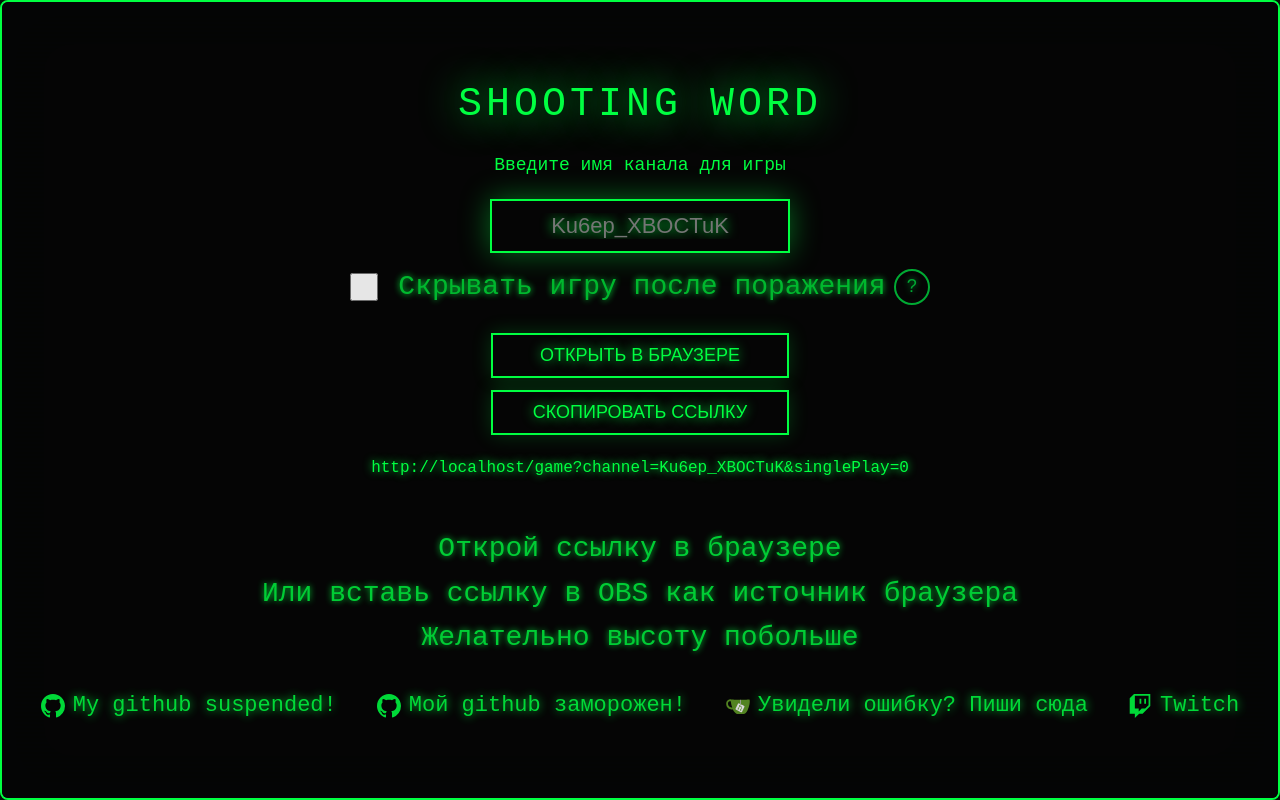
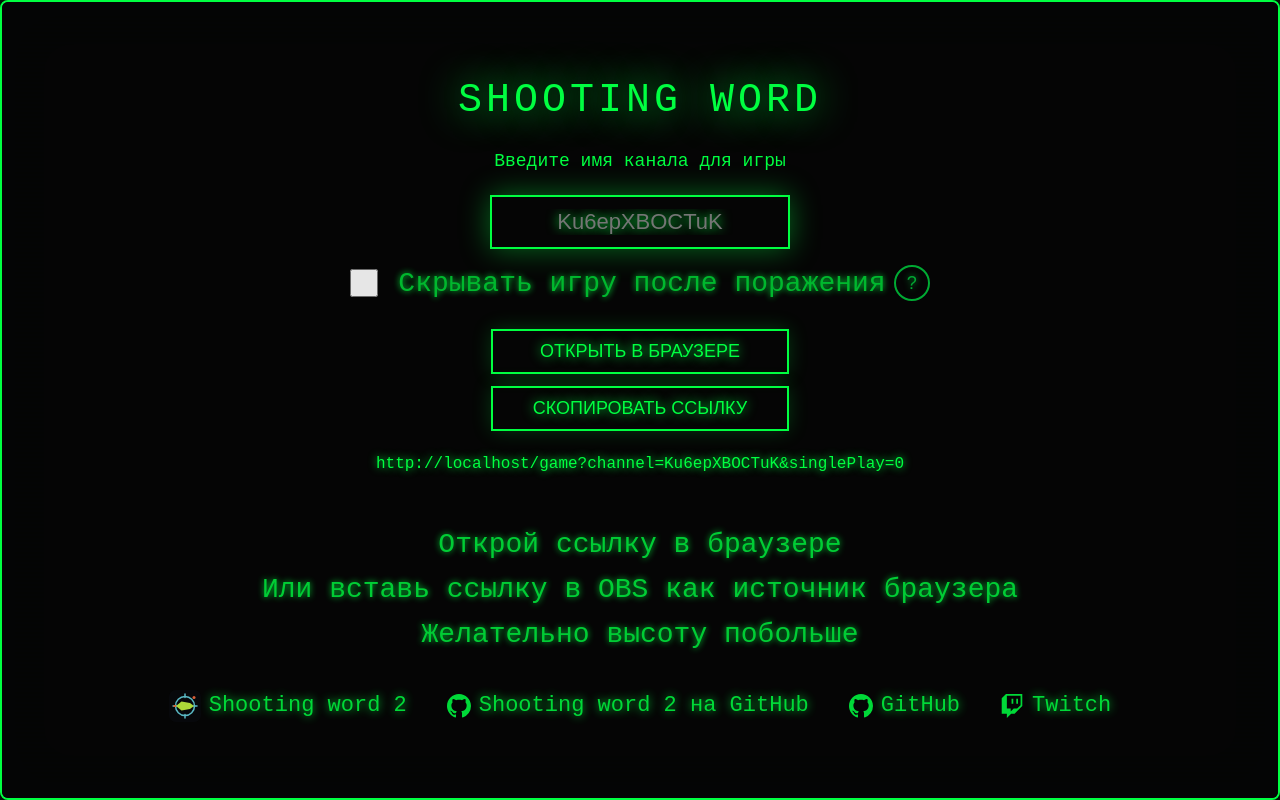
Before and after one commit to Ku6epXBOCTuK/shooting-word-html, a website with bundled scripts: page index.html in a window 1280 px wide. Built offline with nearby package versions, Linux system fonts and the light colour scheme.

Commit message:
feat: update username, add links to next game

```diff
--- a/index.html
+++ b/index.html
@@ -11,7 +11,7 @@
       <div id="channel-form">
         <div class="screen-title">SHOOTING WORD</div>
         <div class="screen-subtitle">Введите имя канала для игры</div>
-        <input type="text" id="channel-input" placeholder="Ku6ep_XBOCTuK" autofocus />
+        <input type="text" id="channel-input" placeholder="Ku6epXBOCTuK" autofocus />
         <div id="settings-panel">
           <div class="settings-row">
             <label class="settings-label">
@@ -39,25 +39,17 @@
           Желательно высоту побольше<br />
         </div>
         <div class="links-row">
-          <a
-            href="https://dev.to/ku6epxboctuk/anatomy-of-a-ban-why-login-with-github-is-the-biggest-architectural-mistake-of-your-life-1715"
-            target="_blank"
-            class="page-link"
-          >
+          <a href="https://ku6epxboctuk.is-a.dev/shooting-word-v2/" target="_blank" class="page-link">
+            <img src="img/v2-icon.svg" class="link-icon link-icon-v2" alt="" />
+            Shooting word 2
+          </a>
+          <a href="https://github.com/Ku6epXBOCTuK/shooting-word-v2" target="_blank" class="page-link">
             <svg class="link-icon"><use href="img/sprite.svg#icon-github" /></svg>
-            My github suspended!
+            Shooting word 2 на GitHub
           </a>
-          <a
-            href="https://vc.ru/services/3044800-anatomiya-blokirovki-vkhod-cherez-github-opasen"
-            target="_blank"
-            class="page-link"
-          >
+          <a href="https://github.com/Ku6epXBOCTuK" target="_blank" class="page-link">
             <svg class="link-icon"><use href="img/sprite.svg#icon-github" /></svg>
-            Мой github заморожен!
-          </a>
-          <a href="https://xboct-git.duckdns.org/Ku6epXBOCTuK/shooting-word/issues" target="_blank" class="page-link">
-            <svg class="link-icon"><use href="img/sprite.svg#icon-gitea" /></svg>
-            Увидели ошибку? Пиши сюда
+            GitHub
           </a>
           <a href="https://www.twitch.tv/ku6ep_xboctuk" target="_blank" class="page-link">
             <svg class="link-icon"><use href="img/sprite.svg#icon-twitch" /></svg>
--- a/src/app/GameApp.ts
+++ b/src/app/GameApp.ts
@@ -29,7 +29,7 @@ export type GameSettings = {
 export async function bootstrapGame(canvas: HTMLCanvasElement): Promise<void> {
   const params = new URLSearchParams(window.location.search)
   const settings: GameSettings = {
-    channel: params.get('channel') || 'ku6ep_xboctuk',
+    channel: params.get('channel') || 'ku6epxboctuk',
     singlePlay: params.get('singlePlay') === '1',
   }
 
--- a/src/entries/index.ts
+++ b/src/entries/index.ts
@@ -6,7 +6,7 @@ function main(
   singlePlayEl: HTMLInputElement,
 ): void {
   function buildUrl(): string {
-    const name = input.value.trim().toLowerCase() || 'Ku6ep_XBOCTuK'
+    const name = input.value.trim().toLowerCase() || 'Ku6epXBOCTuK'
     const single = singlePlayEl.checked ? '1' : '0'
     return `${location.origin}${location.pathname.replace(/\/[^/]*$/, '/')}game?channel=${encodeURIComponent(name)}&singlePlay=${single}`
   }
--- a/style.css
+++ b/style.css
@@ -410,6 +410,10 @@ body {
   fill: currentColor;
   flex-shrink: 0;
 }
+.link-icon-v2 {
+  width: 32px;
+  height: 32px;
+}
 .page-link:hover {
   opacity: 1;
   text-shadow: 0 0 16px #00ff41;
```
Also changed, not shown: img/v2-icon.svg (added).
